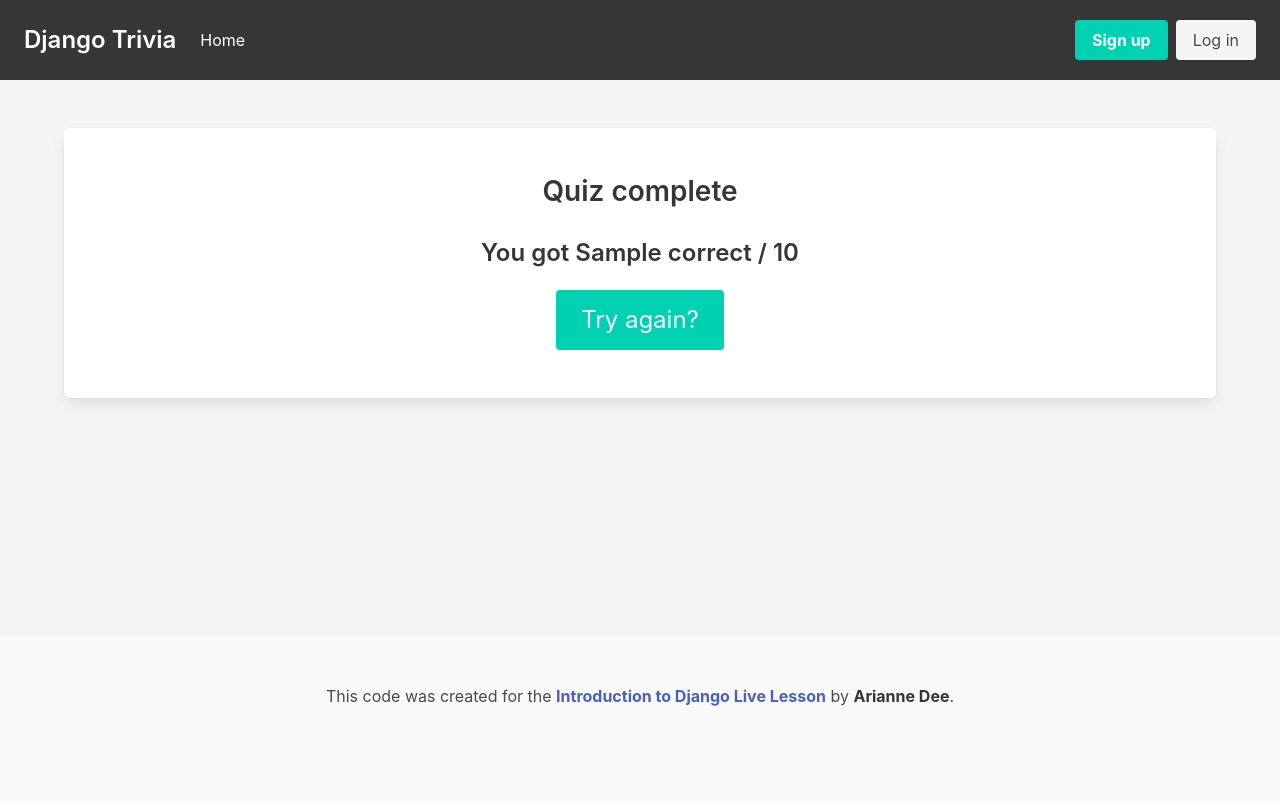
After one commit to ariannedee/intro-to-django, a Django app: template trivia_site/templates/questions/complete.html in a window 1280 px wide. The commit adds this page. Run offline with Django 3.2, Linux system fonts and the light colour scheme; the template is opened without the code that fills it: most values are stand-ins (such as "Sample title", 1, 10 or a date in 2020); some libraries are stand-ins or nearby versions.

```diff
--- a/trivia_site/templates/index.html
+++ b/trivia_site/templates/index.html
@@ -12,7 +12,7 @@
 </p>
 <div class="block mt-6 has-text-centered">
   <h2 class="is-size-3">Test your knowledge of Django</h2>
-    <a class="button is-primary is-size-4" href="{% url 'questions:question' %}">Take the quiz!</a>
+    <a class="button is-primary is-size-4" href="{% url 'questions:new' %}">Take the quiz!</a>
 
 </div>
 {% endblock %}
--- a/trivia_site/templates/partials/footer.html
+++ b/trivia_site/templates/partials/footer.html
@@ -3,7 +3,7 @@
     <p>
       This code was created for the
       <a href="https://github.com/ariannedee/intro-to-django" target="_blank">
-        <strong>Introduction to Django Live Training</strong>
+        <strong>Introduction to Django Live Lesson</strong>
       </a>
       by <strong href="https://jgthms.com">Arianne Dee</strong>.
     </p>
--- /dev/null
+++ b/trivia_site/templates/questions/complete.html
@@ -0,0 +1,15 @@
+{% extends 'base.html' %}
+
+{% block bodyclass %}has-background-light{% endblock %}
+
+{% block content %}
+<div class="box p-6 has-text-centered">
+  <h2>Quiz complete</h2>
+  <h3 class="title">
+    You got {{ correct }} / {{ total }}
+  </h3>
+  <div class="block">
+      <a class="button is-primary is-size-4" href="{% url 'questions:new' %}">Try again?</a>
+  </div>
+</div>
+{% endblock %}
```
Also changed, not shown: trivia_site/apps/questions/urls.py (+6 -2 lines), trivia_site/apps/questions/views.py (+30 -6 lines).
